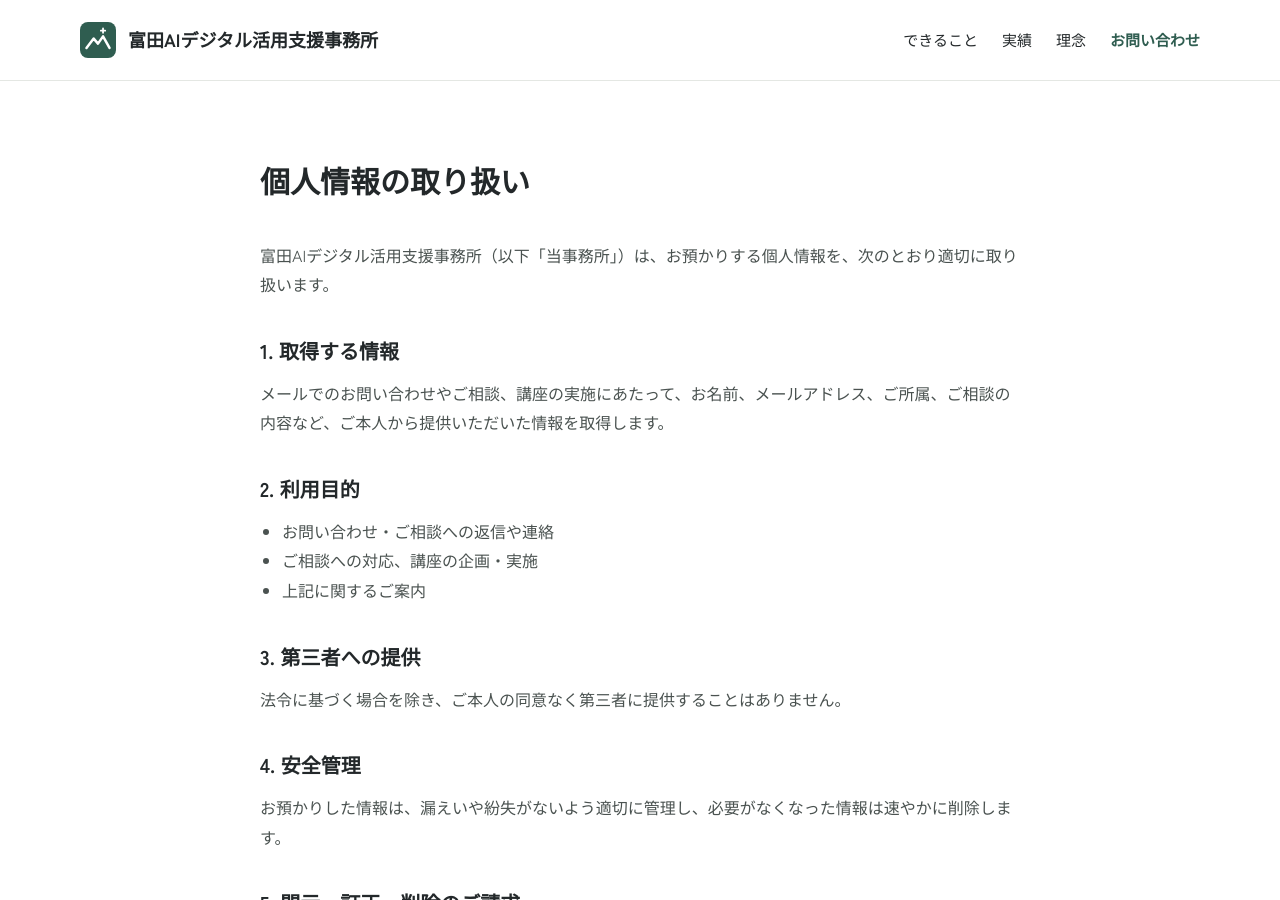
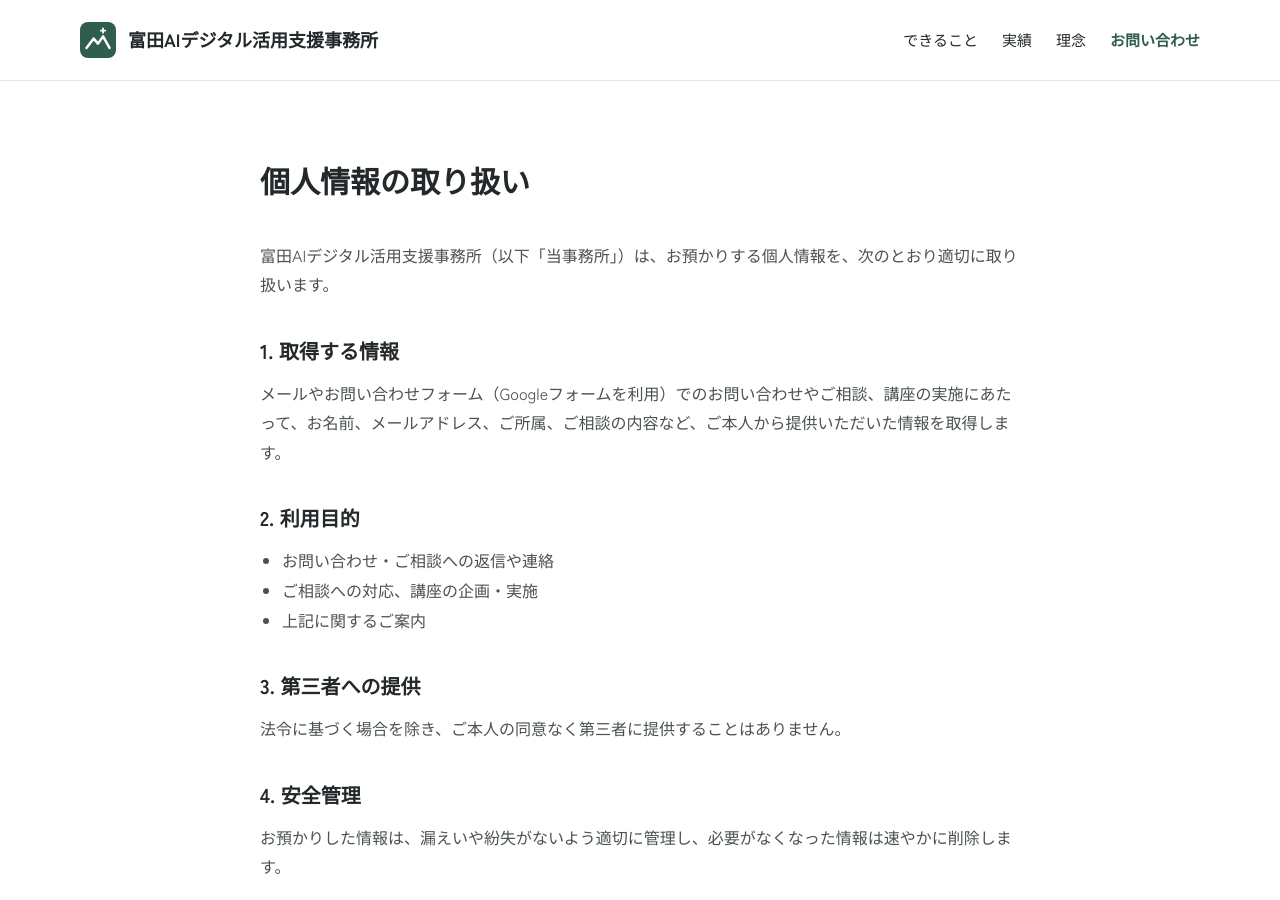
Before and after one commit to fumifumi0831/tomita-ai.jp, a Jekyll site: the page built from privacy.html, in a window 1280 px wide and 900 px high. Built offline with Jekyll 4.4.1, drawn with Linux system fonts in a browser that asks for light colours.

Commit message:
個人情報の取り扱いにお問い合わせフォームを追記（案）
Co-Authored-By: Claude Opus 5.5 <noreply@anthropic.com>
Claude-Session: https://claude.ai/code/session_01L8vDNe7qbjzHshKeG5faMY

```diff
--- a/privacy.html
+++ b/privacy.html
@@ -10,7 +10,7 @@ description: 富田AIデジタル活用支援事務所の個人情報の取り
 <p style="margin: 0; font-size: 16px; color: #4A5250">富田AIデジタル活用支援事務所（以下「当事務所」）は、お預かりする個人情報を、次のとおり適切に取り扱います。</p>
 <section style="display: flex; flex-direction: column; gap: 10px">
 <h2 style="margin: 0; font-size: 20px; font-weight: 700">1. 取得する情報</h2>
-<p style="margin: 0; font-size: 16px; color: #4A5250">メールでのお問い合わせやご相談、講座の実施にあたって、お名前、メールアドレス、ご所属、ご相談の内容など、ご本人から提供いただいた情報を取得します。</p>
+<p style="margin: 0; font-size: 16px; color: #4A5250">メールやお問い合わせフォーム（Googleフォームを利用）でのお問い合わせやご相談、講座の実施にあたって、お名前、メールアドレス、ご所属、ご相談の内容など、ご本人から提供いただいた情報を取得します。</p>
 </section>
 <section style="display: flex; flex-direction: column; gap: 10px">
 <h2 style="margin: 0; font-size: 20px; font-weight: 700">2. 利用目的</h2>
```
